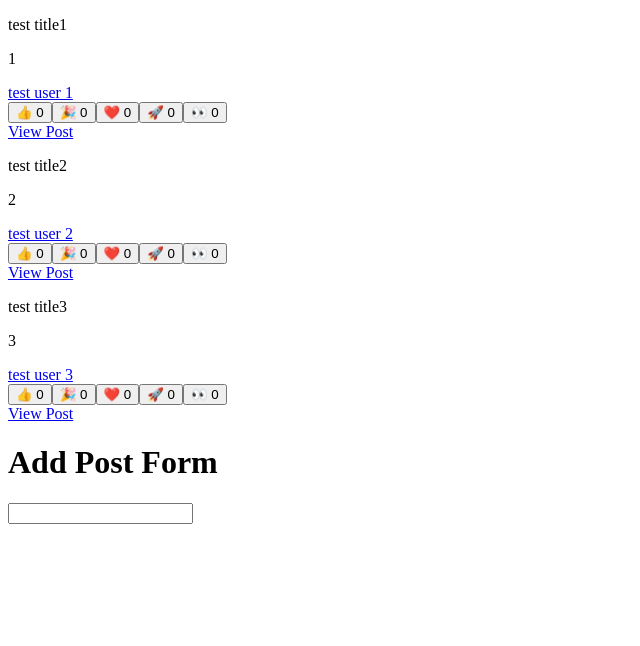
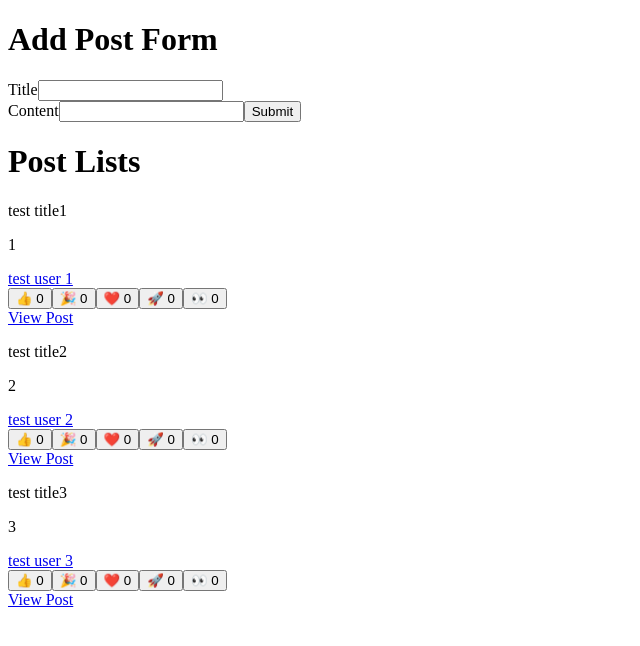
Before and after one commit to eviry-ishikawa/redux-toolkit-sample, a React (Create React App) app: page / in a window 1280 px wide. Shown: the top 646 px of the page, without its empty margins (0-640 px from the left). Built offline with nearby package versions, Linux system fonts and the light colour scheme.

Commit message:
add add post form

```diff
--- a/src/features/posts/AddPostForm.tsx
+++ b/src/features/posts/AddPostForm.tsx
@@ -1,10 +1,40 @@
-import React from 'react';
+import React, { useState } from 'react';
+import { useDispatch } from 'react-redux';
+import { postAdded } from './postsSlice';
 
 export const AddPostForm = () => {
+  const [title, setTitle] = useState('');
+  const [context, setContext] = useState('');
+
+  const dispatch = useDispatch();
+
+  const handleTitleChange = (e: React.ChangeEvent<HTMLInputElement>) => {
+    setTitle(e.target.value);
+  };
+
+  const handleContentChange = (e: React.ChangeEvent<HTMLInputElement>) => {
+    setContext(e.target.value);
+  };
+
+  const handleSubmit = (e: React.FormEvent<HTMLButtonElement>) => {
+    e.preventDefault();
+    dispatch(postAdded(title, context, '1'));
+    console.log('eteaf');
+  };
+
   return (
     <div>
       <h1>Add Post Form</h1>
-      <input></input>
+      <form>
+        <label>Title</label>
+        <input value={title} onChange={handleTitleChange}></input>
+        <br />
+        <label>Content</label>
+        <input value={context} onChange={handleContentChange}></input>
+        <button type="button" onClick={handleSubmit}>
+          Submit
+        </button>
+      </form>
     </div>
   );
 };
--- a/src/features/posts/PostList.tsx
+++ b/src/features/posts/PostList.tsx
@@ -10,6 +10,10 @@ export const PostList: React.FC = () => {
   const posts = useSelector(selectAllPost);
   return (
     <div>
+      <div>
+        <AddPostForm />
+      </div>
+      <h1>Post Lists</h1>
       {posts.map((post) => (
         <section key={post.id}>
           <PostInfo postId={post.id} />
@@ -17,9 +21,6 @@ export const PostList: React.FC = () => {
           <Link to={`/posts/${post.id}`}>View Post</Link>
         </section>
       ))}
-      <div>
-        <AddPostForm />
-      </div>
     </div>
   );
 };
--- a/src/features/posts/postsSlice.ts
+++ b/src/features/posts/postsSlice.ts
@@ -1,4 +1,9 @@
-import { createSelector, createSlice } from '@reduxjs/toolkit';
+import {
+  createSelector,
+  createSlice,
+  nanoid,
+  PayloadAction,
+} from '@reduxjs/toolkit';
 import { RootState } from '../../app/store';
 
 export type Reactions = {
@@ -47,6 +52,23 @@ export const postsSlice = createSlice({
   name: 'posts',
   initialState: initialState,
   reducers: {
+    postAdded: {
+      reducer(state, action: PayloadAction<Post>) {
+        state.push(action.payload);
+      },
+      prepare(title: string, content: string, userId: string) {
+        return {
+          payload: {
+            id: nanoid(),
+            title: title,
+            content: content,
+            user: userId,
+            reactions: { thumbsUp: 0, hooray: 0, heart: 0, rocket: 0, eyes: 0 },
+          },
+        };
+      },
+    },
+
     reactionAdded: (state, action) => {
       const {
         postId,
@@ -61,7 +83,7 @@ export const postsSlice = createSlice({
   },
 });
 
-export const { reactionAdded } = postsSlice.actions;
+export const { reactionAdded, postAdded } = postsSlice.actions;
 
 export const selectAllPost = (state: RootState): Posts => state.posts;
 export const selectPostById = (
```
Also changed, not shown: 1 other file (tests, documents, lock files or other folders).
